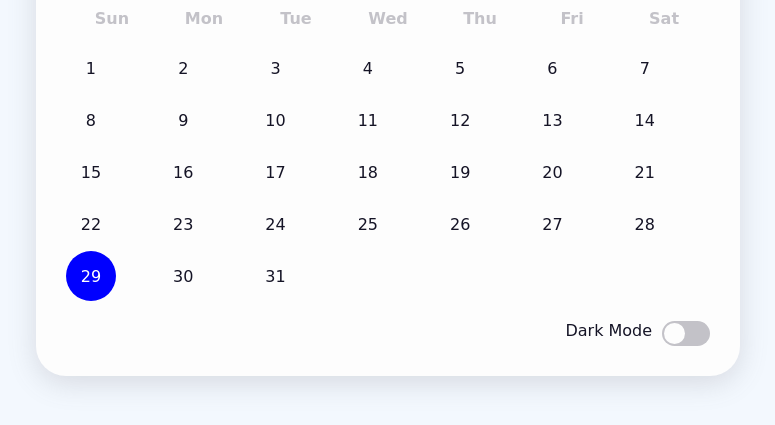
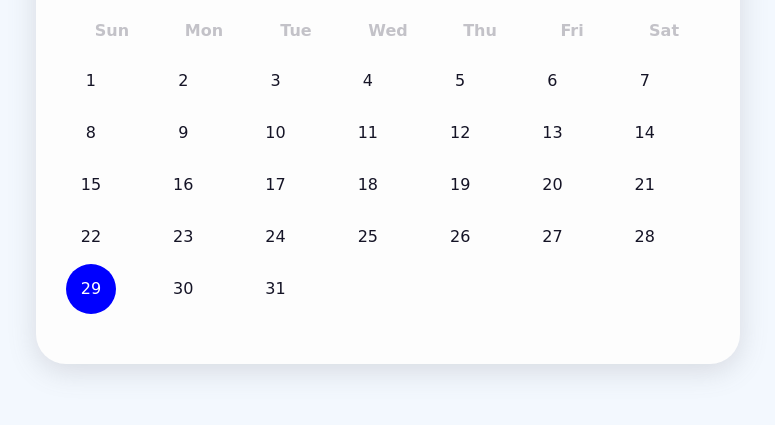
Before and after one commit to Chinwendu-likely-to-change/Schoolplanner, a plain HTML site: page StayReadyAndFocused/index.html in a window 1280 px wide. Shown: the part 263-688 px from the top of the page, without its empty margins (252-1027 px from the left). Drawn offline with Linux system fonts and the light colour scheme.

Commit message:
rm toggle

```diff
--- a/StayReadyAndFocused/index.html
+++ b/StayReadyAndFocused/index.html
@@ -48,12 +48,12 @@
             <div class="calendar-days"></div>
         </div>
         <div class="calendar-footer">
-            <div class="toggle">
+           <!-- <div class="toggle">
                 <span>Dark Mode</span>
                 <div class="dark-mode-switch">
                     <div class="dark-mode-switch-ident"></div>
                 </div>
-            </div>
+            </div>-->
         </div>
         <div class="month-list"></div>
     </div>
```
